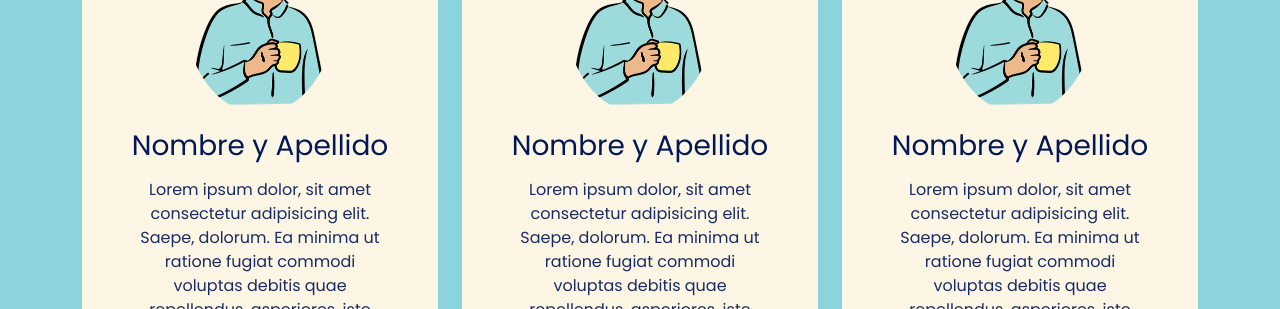
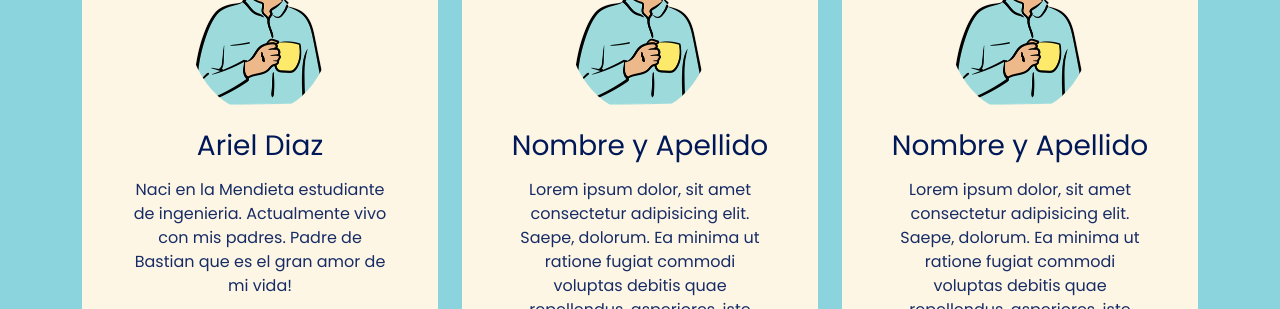
Before and after one commit to arieldiazjjy/devtech-podcast-web, a plain HTML site: page index.html in a window 1280 px wide. Shown: the part 1370-1679 px from the top of the page. Drawn offline with nearby package versions, Linux system fonts and the light colour scheme.

Commit message:
cambio de nombre y descripcion

```diff
--- a/index.html
+++ b/index.html
@@ -101,10 +101,8 @@
             <div class="card">
               <div class="card-body text-center p-5">
                 <img src="./assets/avatar.png" alt="avatar" class=" img img-fluid rounded-circle mb-3">
-                <h3 class="title card-title mb-3">Nombre y Apellido</h3>
-                <p>Lorem ipsum dolor, sit amet consectetur adipisicing elit. Saepe, dolorum. Ea minima ut ratione fugiat
-                  commodi voluptas debitis quae repellendus, asperiores, iste recusandae blanditiis architecto
-                  voluptatum natus laboriosam maxime libero!</p>
+                <h3 class="title card-title mb-3">Ariel Diaz</h3>
+                <p>Naci en la Mendieta estudiante de ingenieria. Actualmente vivo con mis padres. Padre de Bastian que es el gran amor de mi vida!</p>
                 <a href="#"><i class="bi bi-twitter text-dark mx-1 lead"></i></a>
                 <a href="#"><i class="bi bi-linkedin text-dark mx-1 lead"></i></a>
                 <a href="#"><i class="bi bi-github text-dark mx-1 lead"></i></a>
```
